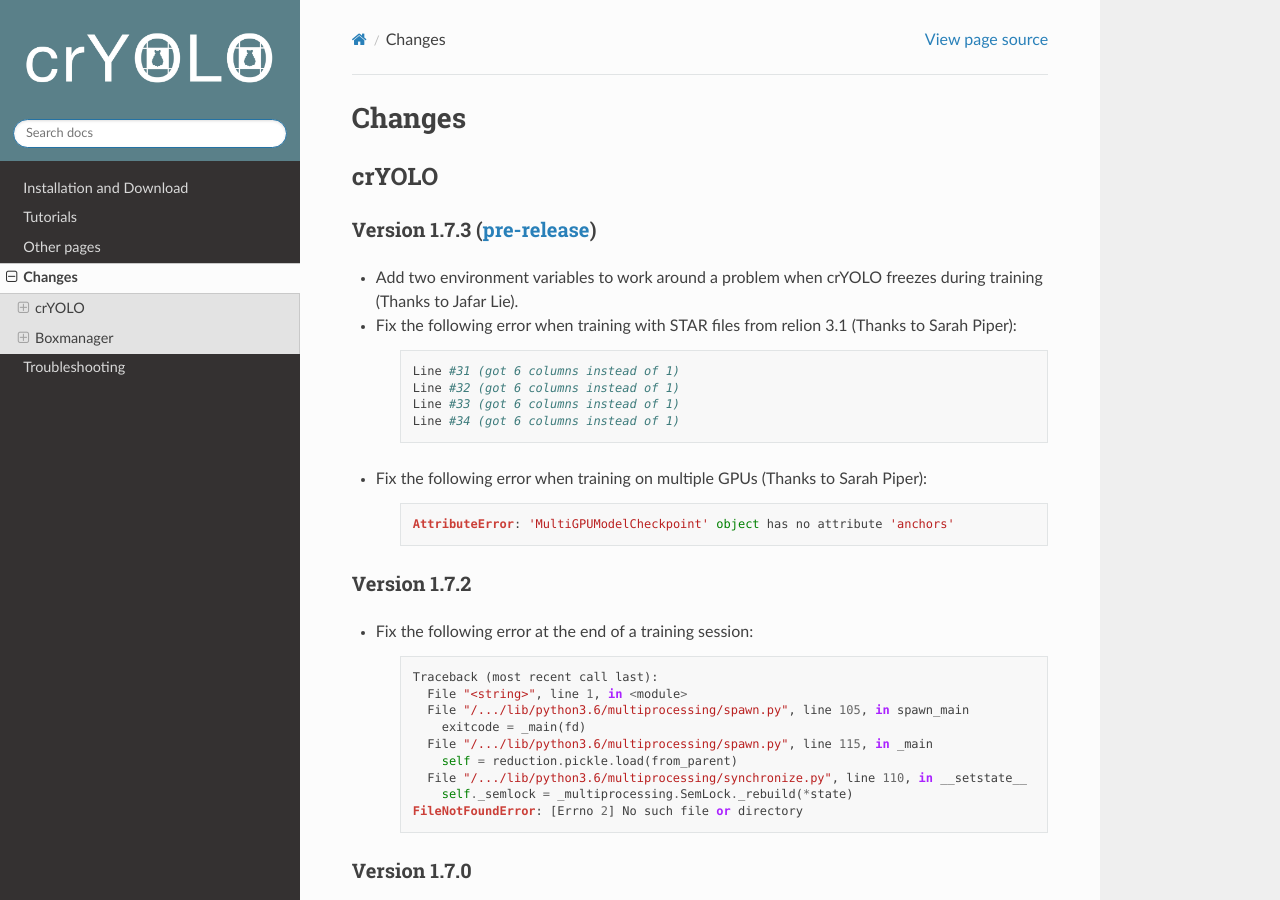
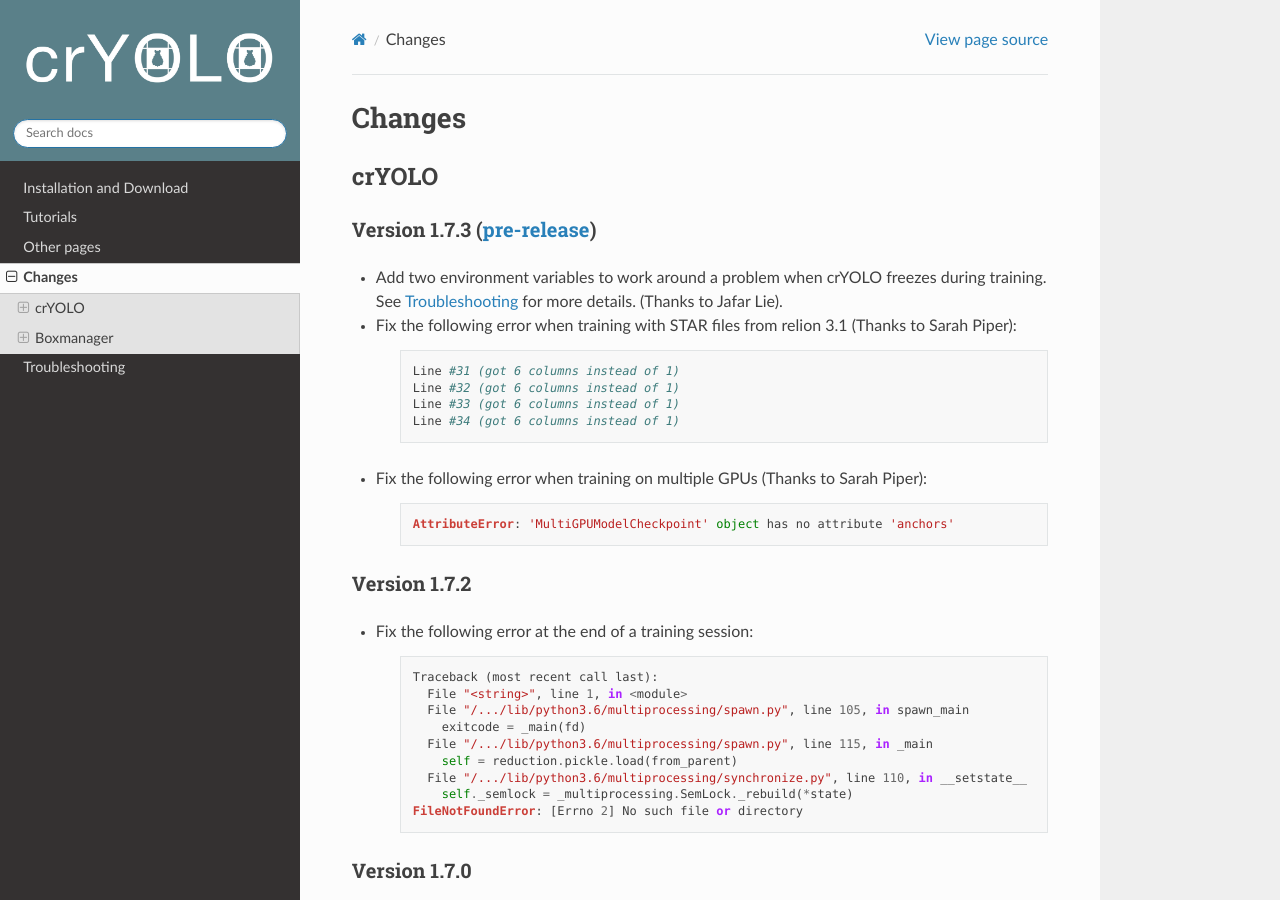
Before and after one commit to MPI-Dortmund/cryolo, a Sphinx documentation site: the page built from source/changes.rst, in a window 1280 px wide and 900 px high. Built offline with Sphinx 7.4.7 and the Read the Docs theme 2.0.0, drawn with Linux system fonts in a browser that asks for light colours.

Commit message:
add reference to troubleshooting

```diff
--- a/source/changes.rst
+++ b/source/changes.rst
@@ -7,7 +7,7 @@
 Version 1.7.3 (`pre-release <https://pypi.org/project/cryolo/#history>`_)
 *************
 
-* Add two environment variables to work around a problem when crYOLO freezes during training (Thanks to Jafar Lie).
+* Add two environment variables to work around a problem when crYOLO freezes during training. See :ref:`Troubleshooting <cryolo-freeze-label>` for more details. (Thanks to Jafar Lie).
 
 * Fix the following error when training with STAR files from relion 3.1 (Thanks to Sarah Piper):
 
--- a/source/troubleshooting.rst
+++ b/source/troubleshooting.rst
@@ -1,12 +1,14 @@
 Troubleshooting
 ===============
+
+.. _cryolo-freeze-label:
 
 crYOLO freezes
 ^^^^^^^^^^^^^^
 
 On some machines crYOLO freezes during or at the end of training. The problem comes together with
 multiprocessing and is deeply in one of the libraries we use. You can solve it by using
-multithreading instead of multiprocessing. There for you can either use the option --use_multithreading
+multithreading instead of multiprocessing. There for you can either use the option :option:`--use_multithreading`
 or make it a permanent change by changing the environment variables in your crYOLO enviroment:
 
 >>> conda activate cryolo
```
